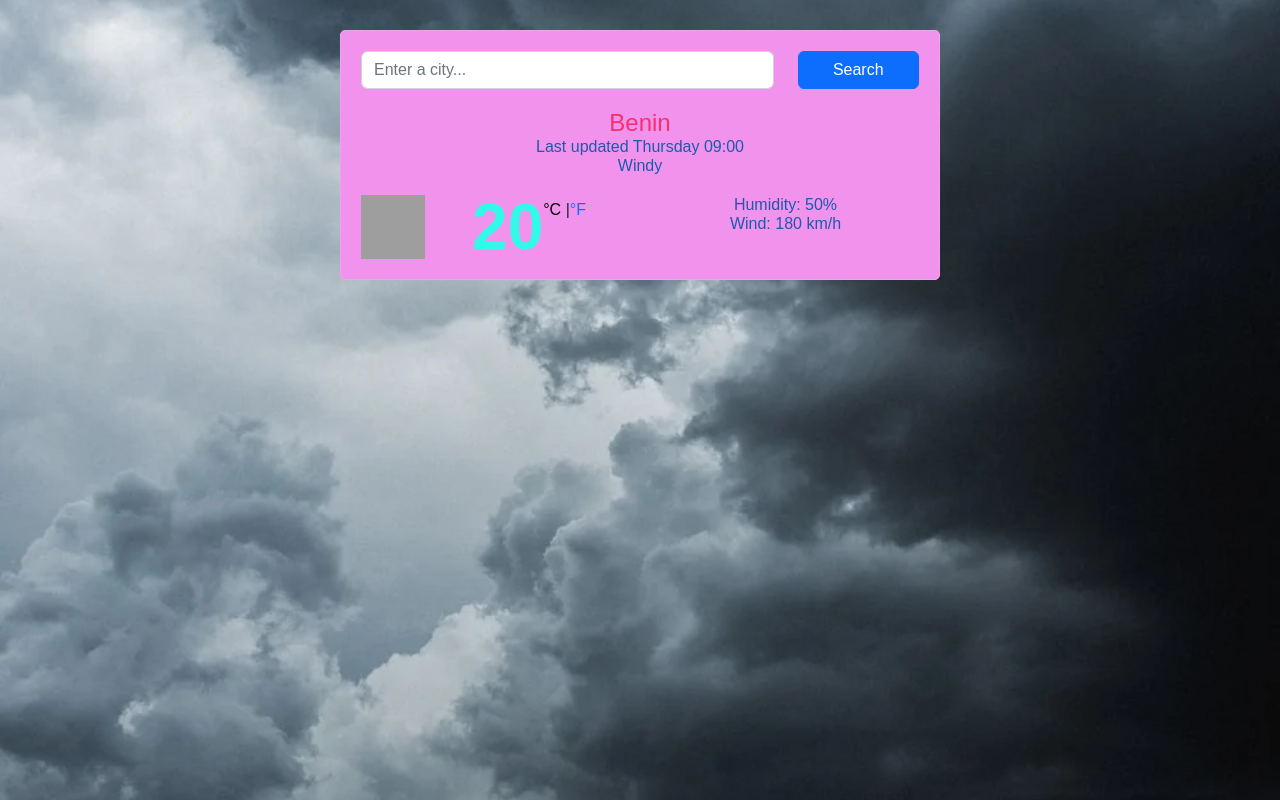
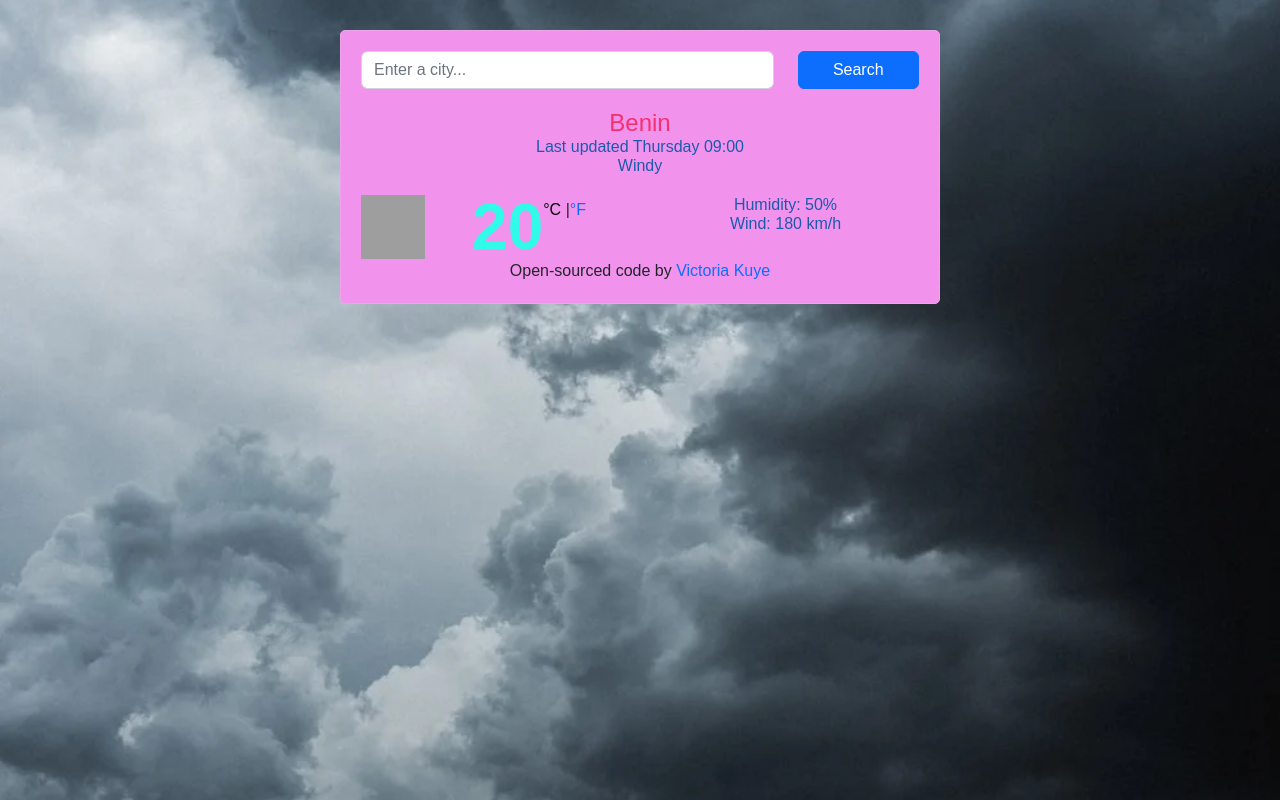
Before and after one commit to temi-kuye/weather-react-app, a React (Create React App) app: page / in a window 1280 px wide. Built offline with nearby package versions, Linux system fonts and the light colour scheme; grey boxes are pictures that could not be loaded.

Commit message:
Added my github link to the footer

```diff
--- a/src/Weather.js
+++ b/src/Weather.js
@@ -70,6 +70,12 @@ export default function Weather(props) {
         </div>
       </div>
       <div className="forecast"></div>
+      <footer>
+        Open-sourced code by{" "}
+        <a href="https://github.com/temi-kuye/weather-react-app">
+          Victoria Kuye
+        </a>
+      </footer>
     </div>
   );
 }
```
